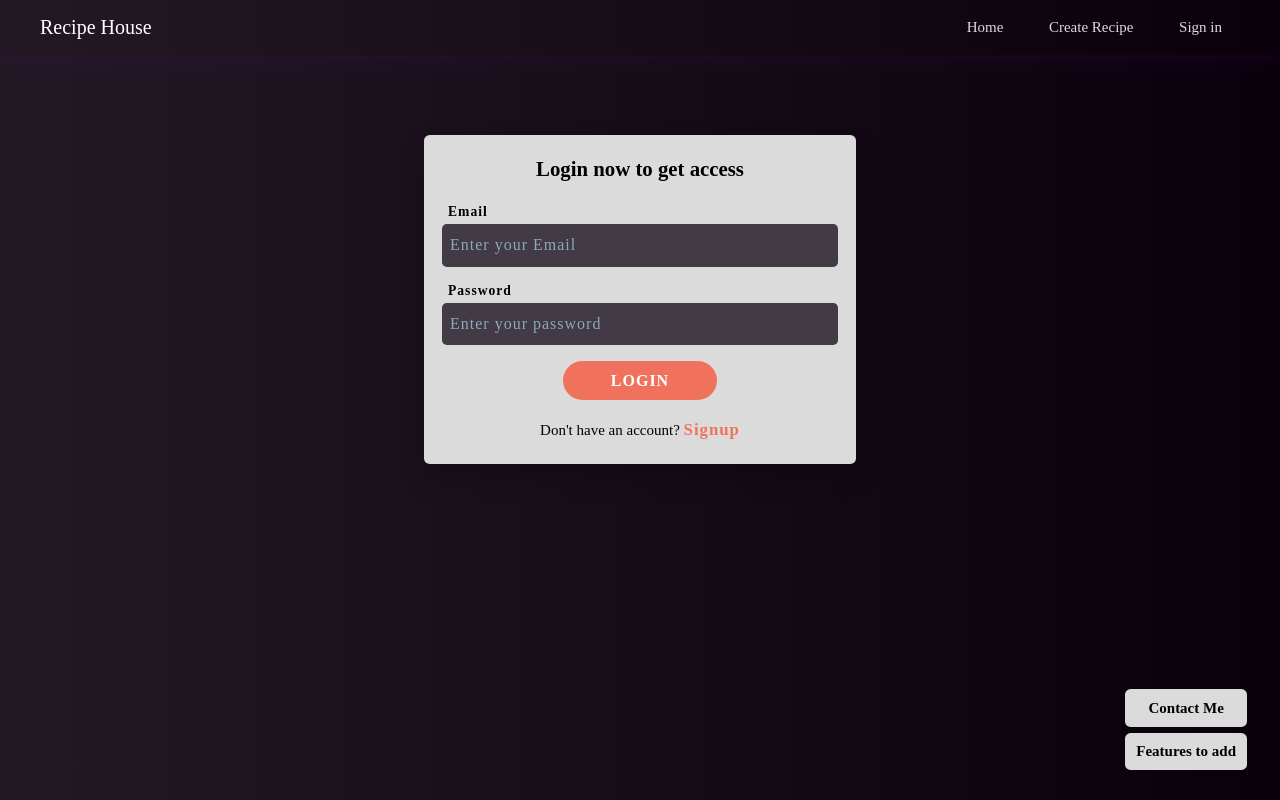
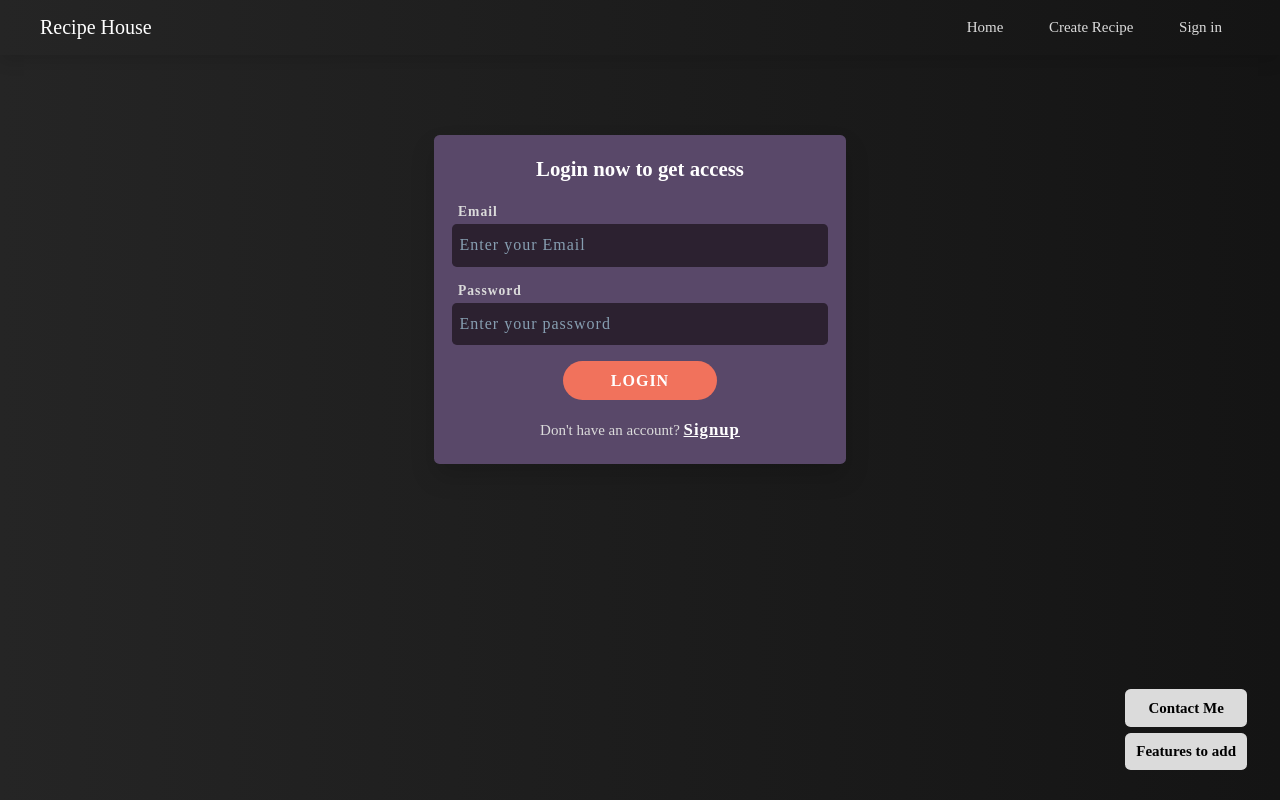
Before and after one commit to Kr-Upendra/Recipe-House, a React (Vite) app in the folder client/: page /auth/login in a window 1280 px wide. Built offline with nearby package versions, Linux system fonts and the light colour scheme; a web font is replaced by a local one.

Commit message:
change theme of the app

```diff
--- a/client/src/App.css
+++ b/client/src/App.css
@@ -8,7 +8,7 @@
   --semiboldWeight: 600;
   --boldWeight: 700;
 
-  --bodyColor: linear-gradient(to right, #231925, #0a000c);
+  --bodyColor: linear-gradient(to right, #252525, #141414);
   --navbarColor: linear-gradient(to right, rgb(0, 0, 0), rgb(19, 29, 19));
   --textColor: #dbdbdb;
   --primaryWhite: #ffffff;
@@ -18,8 +18,8 @@
   --borderColor: #d365d367;
   --placeholderColr: #beeaff9f;
 
-  --lightShadow: #6313831c 0 7px 15px 0;
-  --extraShadow: #00000040 0 13px 25px 0;
+  --lightShadow: #0000001c 0 7px 15px 0;
+  --extraShadow: #00000025 0 13px 25px 0;
 }
 
 *,
@@ -203,17 +203,17 @@ h6 {
 .signup,
 .login {
   margin: 3rem auto 0;
-  width: min(400px, 100%);
+  width: min(380px, 100%);
   padding: 1.5rem 1rem;
   border-radius: 0.35rem;
-  background-color: var(--textColor);
+  background-color: rgb(89, 72, 105);
   box-shadow: var(--extraShadow);
   text-align: center;
 }
 
 .el__title {
   font-size: 1.3rem;
-  color: var(--primaryBlack);
+  color: var(--primaryWhite);
 }
 
 .form {
@@ -229,7 +229,7 @@ h6 {
   text-align: left;
   margin-bottom: 0.25rem;
   font-size: 0.85rem;
-  color: var(--primaryBlack);
+  color: var(--textColor);
   font-weight: var(--semiboldWeight);
   letter-spacing: 1px;
   margin-left: 0.5rem;
@@ -274,8 +274,13 @@ h6 {
   text-transform: uppercase;
 }
 
+.que__box--text {
+  color: var(--textColor);
+}
+
 .que__box--link {
-  color: var(--btnBgColor);
+  color: var(--primaryWhite);
+  text-decoration: underline;
   font-weight: var(--semiboldWeight);
   letter-spacing: 1px;
   font-size: 1.05rem;
@@ -414,7 +419,7 @@ input::-webkit-inner-spin-button {
 
 .card {
   border-radius: 0.5rem;
-  background-color: #2e22306e;
+  background-color: #3131316e;
   backdrop-filter: blur(5px);
   cursor: default;
   transition: all 0.45s ease-in-out;
--- a/client/src/pages/AuthLogin.jsx
+++ b/client/src/pages/AuthLogin.jsx
@@ -23,10 +23,9 @@ export function Login() {
     e.preventDefault();
     const loginUrl = baseUrl + "users/login";
     try {
-      const response = await axios.post(loginUrl, {
-        email,
-        password,
-      });
+      const response = await axios.post(loginUrl, { email, password });
+
+      console.log(response);
 
       setCookies("access_token", response.data.token);
       window.localStorage.setItem("userId", response.data.userId);
```
